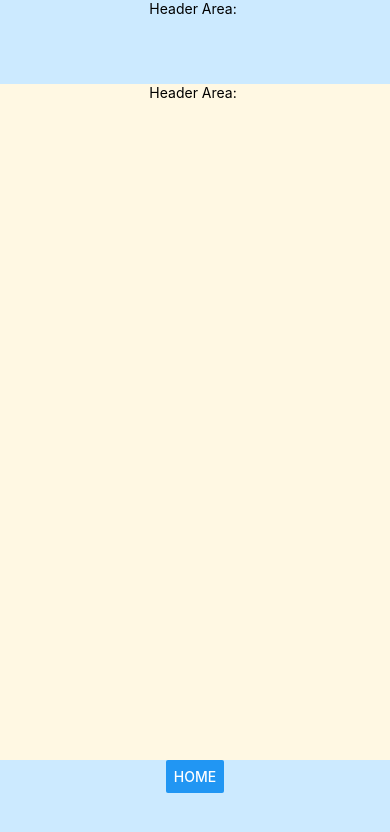
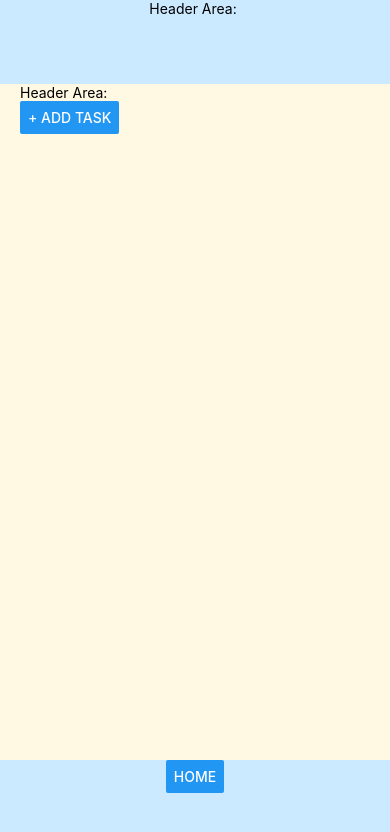
Before and after one commit to guitAryan/iForgot, a React Native app: screen / in a window 390 px wide. Shown: the top 832 px of the page. Built offline with nearby package versions, Linux system fonts and the light colour scheme.

Commit message:
Added 'add item' button

```diff
--- a/App.tsx
+++ b/App.tsx
@@ -9,6 +9,7 @@ import NavBar from './components/Navbar';
 
 export default function App() {
   const [currentScreen, setCurrentScreen] = useState("Home")
+  console.log("HEY BITCHES");
 
   return (
     <View style={styles.default}>
--- /dev/null
+++ b/components/AddToDo.tsx
@@ -0,0 +1,13 @@
+import React from "react";
+import { Text, View, } from 'react-native';
+
+const AddToDo = () => {
+
+    return (
+        <View>
+            <Text>AddToDo</Text>
+        </View>
+    )
+}
+
+export default AddToDo;
--- a/components/Interact.tsx
+++ b/components/Interact.tsx
@@ -1,18 +1,28 @@
 import React from 'react';
 import { useState } from 'react';
-import { Text, View, StyleSheet, Dimensions, } from 'react-native';
+import { Text, View, StyleSheet, Dimensions, Button, } from 'react-native';
+import AddToDo from './AddToDo';
 
 const Interact = () => {
+    let toDoList = [];
+
+
+
     return (
         <View style={styles.interact}>
             <Text>Header Area: </Text>
+            <Button
+                title='+ Add Task'
+                onPress={AddToDo}
+            />
         </View>
     )
 }
 
 const styles = StyleSheet.create({
     interact: {
-        alignItems: 'center',
+        alignItems: 'flex-start',
+        paddingLeft: 20,
         backgroundColor: '#fff8e3',
         height: Dimensions.get('window').height * 0.8,
         width: Dimensions.get('window').width,
--- a/components/Navbar.tsx
+++ b/components/Navbar.tsx
@@ -7,7 +7,7 @@ const NavBar = () => {
         <View style={styles.navbar}>
             <Button
                 title='Home'
-                onPress={() => console.log("This button works")}
+                onPress={() => 1}
             />
         </View>
     )
```
